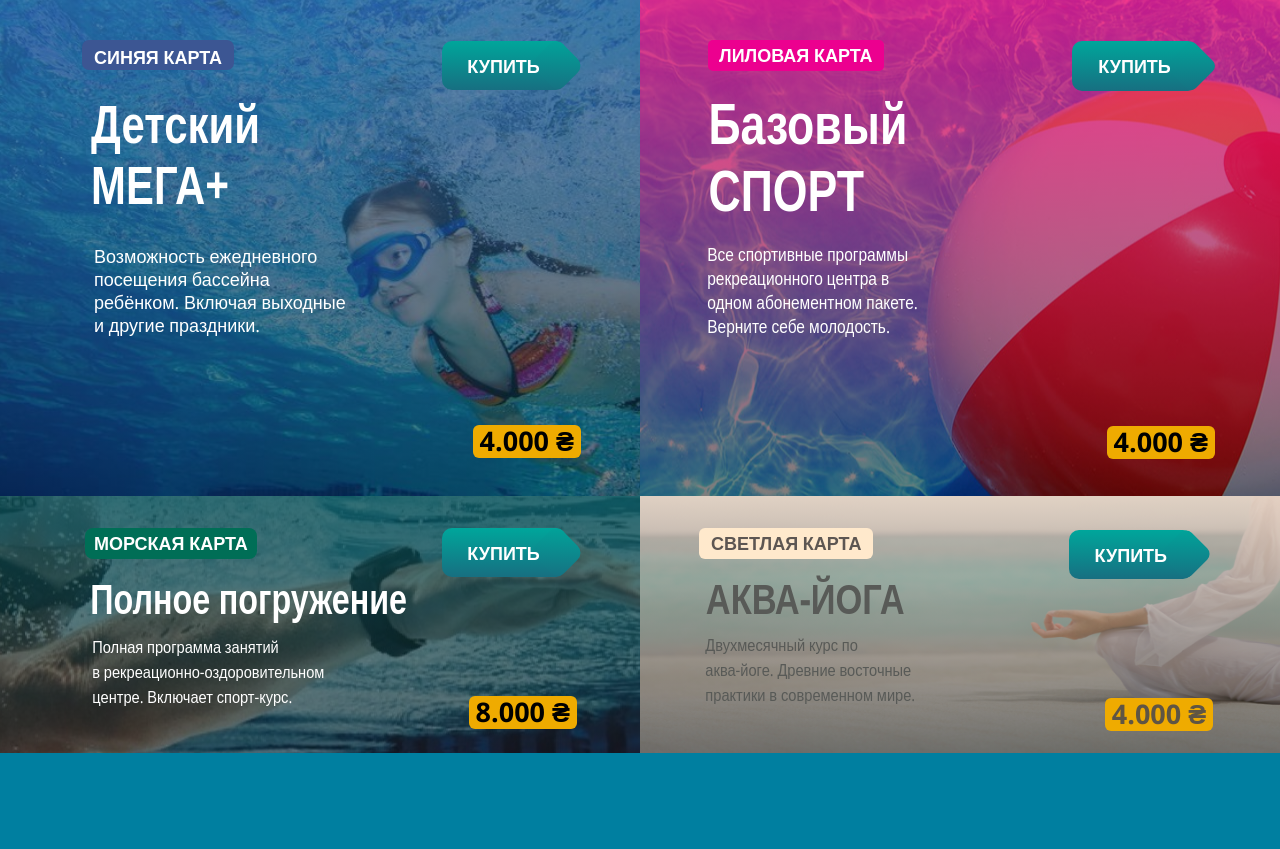
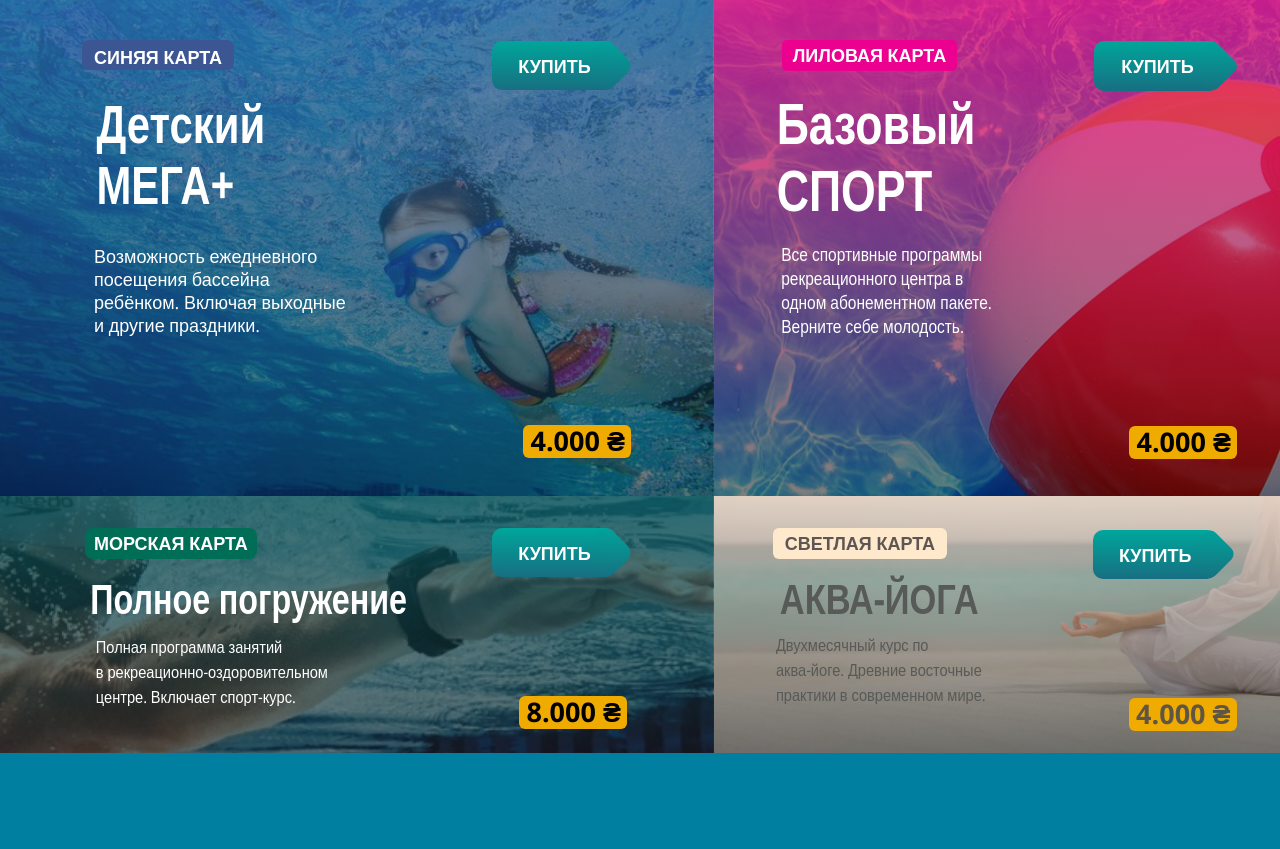
Before and after one commit to gonzoibox/abonements-master-grids, a plain HTML site: page index.html in a window 1280 px wide. Shown: the part 101-950 px from the top of the page. Drawn offline with nearby package versions, Linux system fonts and the light colour scheme; files whose address does not match are found by name.

Commit message:
rebuild sections with grid-layout(.row, aside, main and .shedule)

```diff
--- a/index.html
+++ b/index.html
@@ -90,7 +90,7 @@
                     </div>
                 </div>
             </div>
-            <div class="sea-card row row-bottom">
+            <div class="sea-card row-bottom">
                 <div class="left-col">
                     <div class="buy-card">
                         <div class="card">
@@ -121,7 +121,7 @@
                     </div>
                 </div>
             </div>
-            <div class="light-card row row-bottom">
+            <div class="light-card row-bottom">
                 <div class="left-col">
                     <div class="buy-card">
                         <div class="card">
--- a/styles/style.css
+++ b/styles/style.css
@@ -5,6 +5,11 @@
 body {
     font-family: 'Open Sans', sans-serif;
     font-weight: 800;
+}
+
+main {
+display: grid;
+grid-template-columns: auto;
 }
 
 /*HEADER*/
@@ -62,16 +67,16 @@ li {
 /*END HEADER*/
 
 #flexible-cards {
-    display: flex;
-    flex-wrap: wrap;
-    justify-content: center;
-    align-items: center;
-    height: 100%;
+    display: grid;
+    grid-template-columns: auto auto;
+    grid-template-rows: auto auto;
+    grid-gap: 0;
+    justify-items: center;
 }
 
 .row {
     display: flex;
-    width: 640px;
+    width: 100%;
     height: 515px;
 }
 
@@ -90,7 +95,7 @@ li {
 
 .row-bottom {
     display: flex;
-    width: 640px;
+    width: 100%;
     height: 257px;
 }
 
@@ -465,12 +470,6 @@ li {
     color: rgb(95, 85, 68);
 }
 
-.row-bottom {
-    display: flex;
-    width: 640px;
-    height: 257px;
-}
-
 .light-row .sport-description{
     color: rgb(95, 85, 68);
 }
@@ -484,7 +483,7 @@ li {
 }
 
 aside {
-    width: 1280px;
+    width: 100%;
     height: 480px;
     margin: 0 auto;
     text-align: center;
@@ -516,7 +515,7 @@ aside {
 }
 
 #schedule {
-    width: 1280px;
+    width: 100%;
     height: 924px;
     background-color: rgb(255, 233, 204);
     margin: 0 auto;
```
